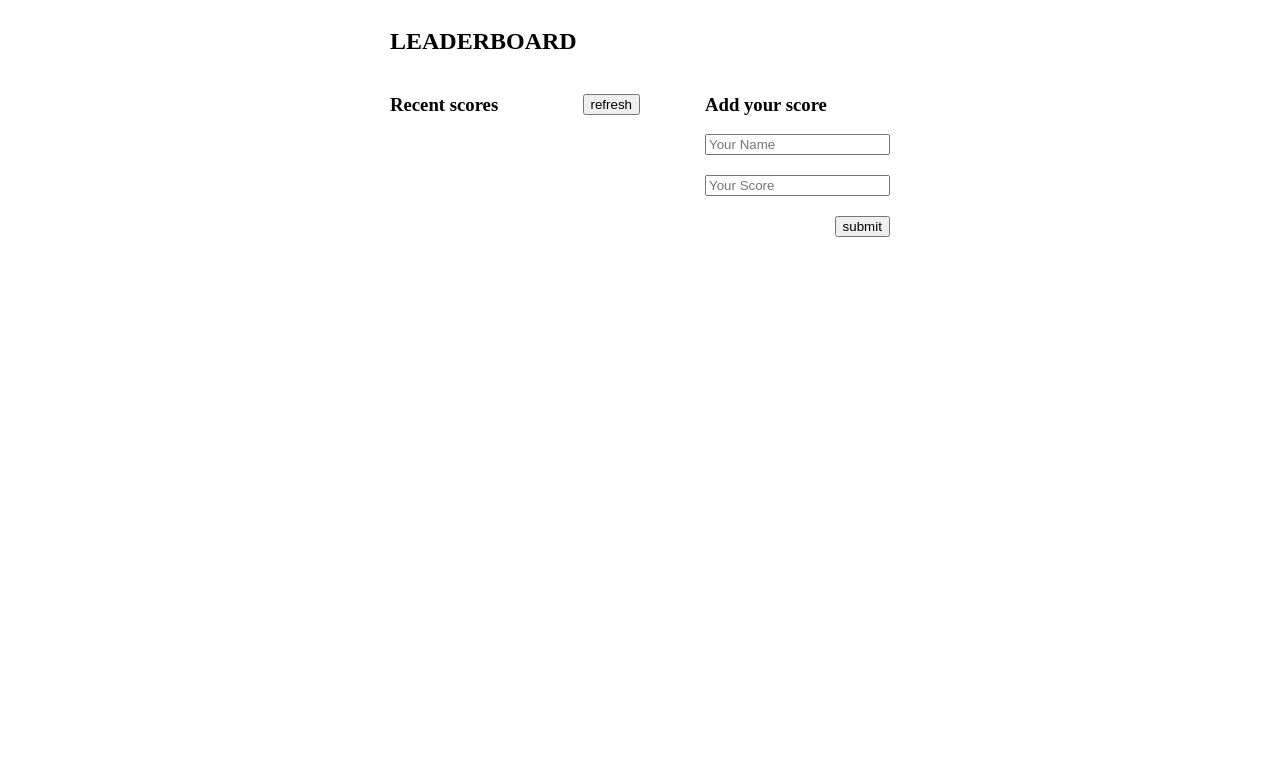
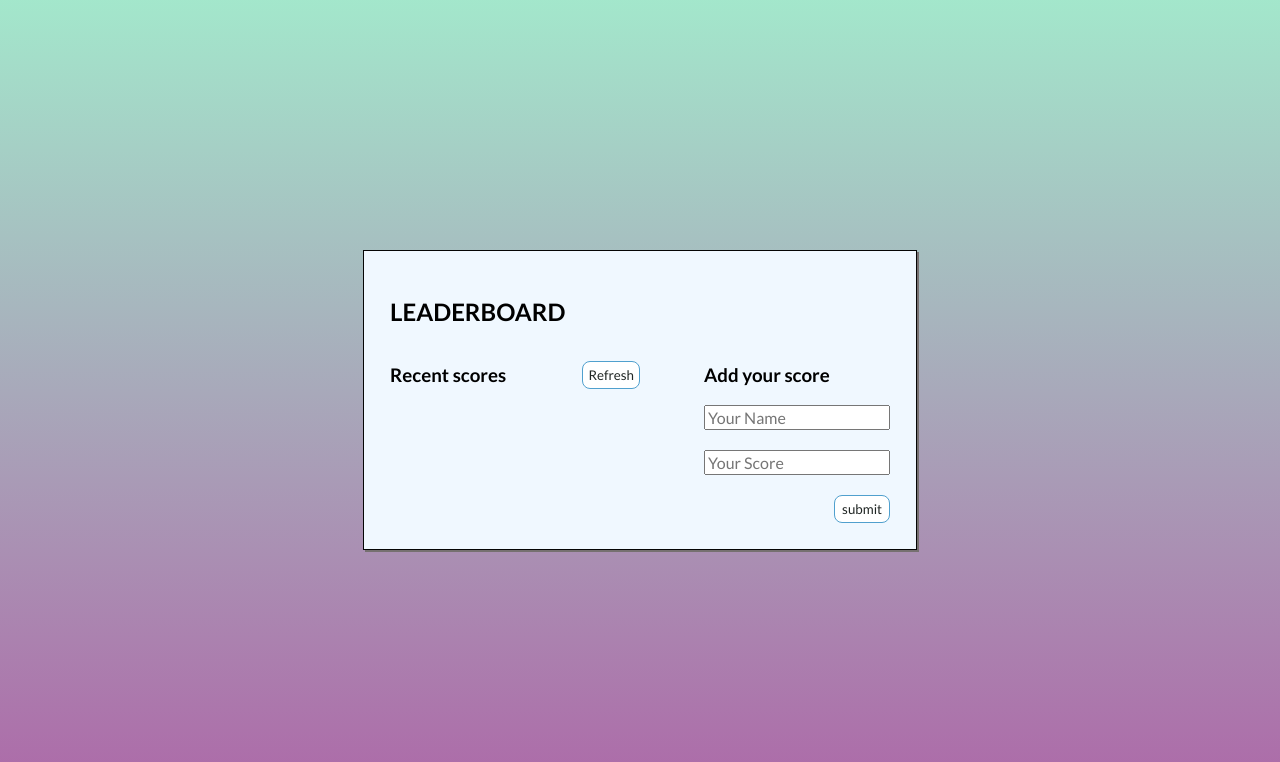
Before and after one commit to yayoamigo/Leaderboard-API, a website built with webpack: page src/template.html in a window 1280 px wide. Both pictures are taken after typing "Sample", "5" into the empty fields and a click on the button "submit". Built offline with nearby package versions, Linux system fonts and the light colour scheme; no server answers.

Commit message:
Add styling

```diff
--- a/src/index.js
+++ b/src/index.js
@@ -1,6 +1,6 @@
 import './styles.css';
 import {
-  createGame, getScores, postScore, UI,
+  createGame, getScores, postScore, addToUI, cleanInputs,
 } from './modules.js';
 
 const addForm = document.querySelector('#form');
@@ -9,11 +9,11 @@ const scoreInput = document.querySelector('#score');
 const refresh = document.querySelector('#score-btn');
 
 let gameId;
-const render = new UI();
+
 const getScores1 = async () => {
   const response = await getScores(gameId);
   const result = await response.result;
-  render.addToUI(result);
+  addToUI(result);
 };
 
 const createGame1 = async () => {
@@ -24,7 +24,7 @@ const createGame1 = async () => {
 
 const postScore1 = (e) => {
   postScore(gameId, nameInput.value, scoreInput.value);
-  render.cleanInputs();
+  cleanInputs();
 
   e.preventDefault();
 };
--- a/src/modules.js
+++ b/src/modules.js
@@ -1,38 +1,33 @@
-export class UI {
-  constructor() {
-    this.list = document.querySelector('#table');
-    this.nameInput = document.querySelector('#name');
-    this.scoreInput = document.querySelector('#score');
-  }
-
-  addToUI(arr) {
-    this.list.innerHTML = '';
-    const sorted = arr.sort((x, y) => y.score - x.score);
-    sorted.forEach((x) => {
-      this.list.innerHTML += `<tr>
+// First we create a function to update the UI
+export const addToUI = (arr) => {
+  const list = document.querySelector('#table');
+  list.innerHTML = '';
+  const sorted = arr.sort((x, y) => y.score - x.score);
+  sorted.forEach((x) => {
+    list.innerHTML += `<tr>
     <td> ${x.user} : ${x.score}</td></tr>`;
-    });
-  }
-
-  cleanInputs() {
-    this.nameInput.value = '';
-    this.scoreInput.value = '';
-  }
-}
-
+  });
+};
+// This function will reset the inputs
+export const cleanInputs = () => {
+  const nameInput = document.querySelector('#name');
+  const scoreInput = document.querySelector('#score');
+  nameInput.value = '';
+  scoreInput.value = '';
+};
+// The first step is geting the id for the new game
 export const createGame = async (gameName) => {
   try {
     const response = await fetch('https://us-central1-js-capstone-backend.cloudfunctions.net/api/games/', {
       method: 'POST',
+      headers: {
+        'Content-Type': 'application/json',
+      },
       body: JSON.stringify({
         name: gameName,
       }),
-      headers: {
-        'Content-Type': 'application/json',
-      },
     });
     const responseData = await response.json();
-
     return responseData;
   } catch (error) {
     return error;
@@ -56,13 +51,13 @@ export const postScore = async (gameId, name, score) => {
     }
     const responseStart = await fetch(`https://us-central1-js-capstone-backend.cloudfunctions.net/api/games/${gameId}/scores/`, {
       method: 'POST',
+      headers: {
+        'Content-type': 'application/json; charset=UTF-8',
+      },
       body: JSON.stringify({
         user: name,
         score,
       }),
-      headers: {
-        'Content-type': 'application/json; charset=UTF-8',
-      },
     });
     const responseData = await responseStart.json();
     return responseData;
--- a/src/styles.css
+++ b/src/styles.css
@@ -1,5 +1,45 @@
 body {
   box-sizing: border-box;
+  font-family: 'Lato', sans-serif;
+  background-image: linear-gradient(180deg, rgba(114, 218, 176, 0.65), rgba(129, 23, 121, 0.65));
+  background-repeat: no-repeat;
+  height: 100vh;
+  margin: 0;
+  padding: 0;
+  display: flex;
+  align-items: center;
+  justify-items: center;
+}
+
+button {
+  font-family: 'Lato', sans-serif;
+  padding: 5px;
+  border-style: solid;
+  border-width: 1px;
+  border-color: #50a0ce;
+  border-radius: 8px;
+  background: #fff;
+  color: rgb(32, 38, 36);
+}
+
+button:hover {
+  background: rgb(127, 198, 156);
+  cursor: pointer;
+}
+
+input {
+  font-family: 'Lato', sans-serif;
+  font-size: medium;
+}
+
+#body {
+  border: #050505 1px solid;
+  width: auto;
+  margin-left: auto;
+  margin-right: auto;
+  padding: 2%;
+  background-color: aliceblue;
+  box-shadow: 2px 2px #767070;
 }
 
 table {
@@ -14,8 +54,12 @@ td {
   padding: 8px;
 }
 
-tr:nth-child(even) {
-  background-color: #ddd;
+tbody:nth-child(even) {
+  background-color: rgb(234, 191, 234);
+}
+
+tbody:nth-child(odd) {
+  background-color: rgb(191, 234, 232);
 }
 
 #title-section {
--- a/src/template.html
+++ b/src/template.html
@@ -4,9 +4,13 @@
   <meta charset="UTF-8">
   <meta http-equiv="X-UA-Compatible" content="IE=edge">
   <meta name="viewport" content="width=device-width, initial-scale=1.0">
+  <link rel="preconnect" href="https://fonts.googleapis.com">
+  <link rel="preconnect" href="https://fonts.gstatic.com" crossorigin>
+  <link href="https://fonts.googleapis.com/css2?family=Lato:wght@300;400;700;900&display=swap" rel="stylesheet">
   <title>Leaderboard API</title>
 </head>
 <body>
+<div id="body">
   <section id="title-section">
   <div id="title-div">
   <h1 id="title">LEADERBOARD</h1>
@@ -17,7 +21,7 @@
   <div id="scores-table">
   <div id="score-title">
     <h3 class="bolds">Recent scores</h3>
-   <button id="score-btn">refresh</button>
+    <button id="score-btn">Refresh</button>
   </div>
   <table id="table">
   </table>
@@ -25,12 +29,13 @@
   <div id="score-form">
   <h3 class="bolds">Add your score</h3>
   <form action="#" id="form">
-   <input id="name" name="name" placeholder="Your Name">
+    <input id="name" name="name" placeholder="Your Name" maxlength="25">
     <input type="number" id="score" name="score" placeholder="Your Score">
     <button type="submit" id="submit-btn">submit</button>
   </form>
   </div>
 </div>
   </section>
+</div>
 </body>
 </html>
```
Also changed, not shown: dist/bundle.js, dist/index.html. Lines whose indentation alone changed are shown as unchanged.
